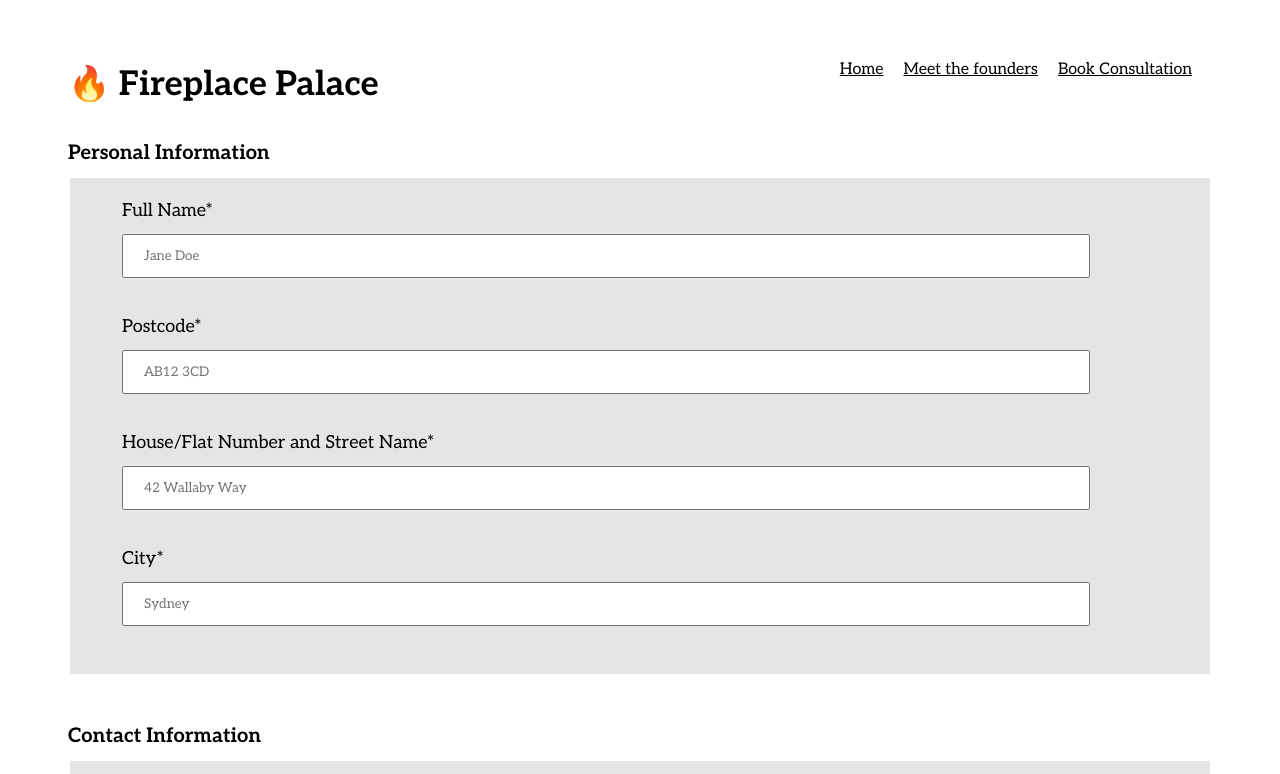
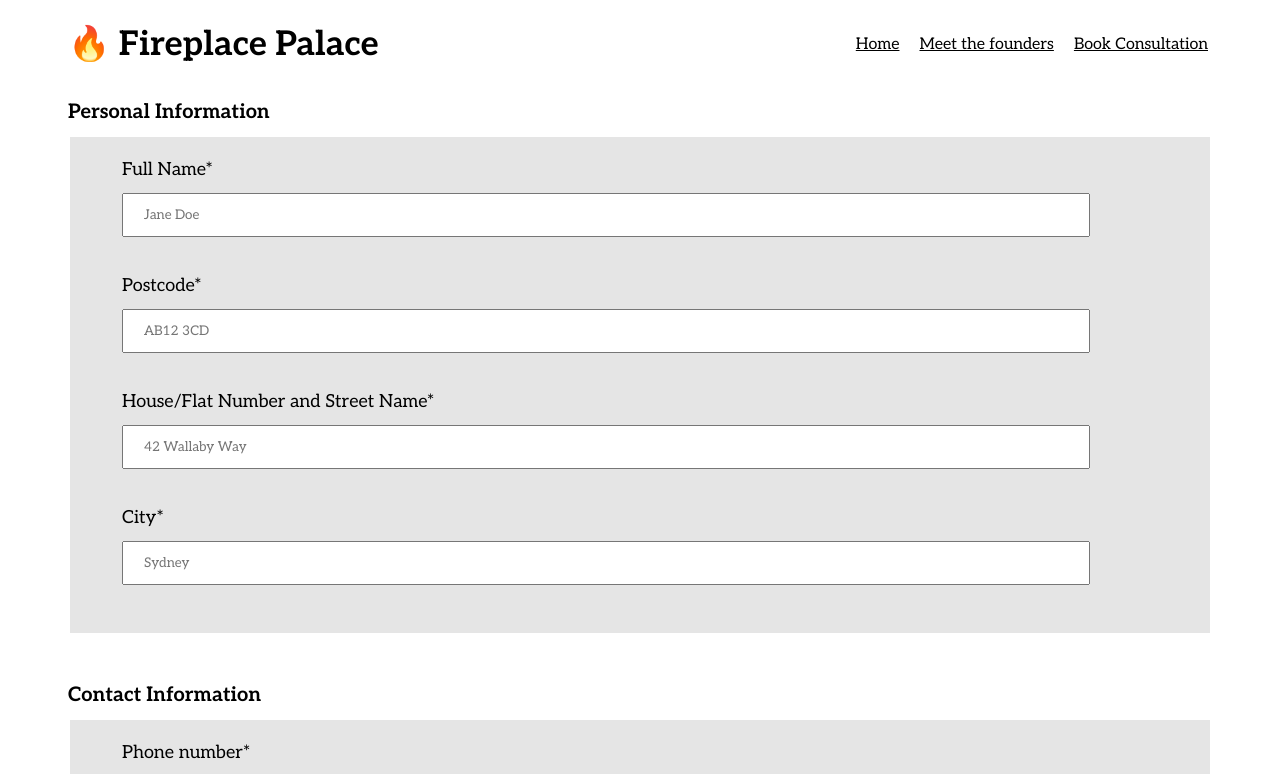
Before and after one commit to SchoolOfCode/bc16-w7d3-workshop-nextjs-boilerplate-room-5-week-7, a Next.js app: page /booking in a window 1280 px wide. Shown: the top 774 px of the page. Built offline with nearby package versions, Linux system fonts and the light colour scheme.

Commit message:
navbar fixed

```diff
--- a/app/globals.css
+++ b/app/globals.css
@@ -13,7 +13,6 @@
   padding: 0 20px;
   justify-content: center;
   align-items: center;
-
 }
 
 .main-content {
--- a/src/ContactForm/ContactForm.css
+++ b/src/ContactForm/ContactForm.css
@@ -1,3 +1,7 @@
+form {
+    margin-top: 100px;
+}
+
 ul {
     list-style: none;
 }
--- a/src/Header/Header.css
+++ b/src/Header/Header.css
@@ -4,7 +4,11 @@
 .site-header {
   grid-row: 1;
   grid-column: 1/5;
-  /* padding-left: 10px; */
+  background-color: white;
+  position: fixed;
+  z-index: 1;
+  width: 100%;
+  top: 0;
 }
 
 .flex-wrapper {
@@ -17,6 +21,15 @@
 .hamburgerImg {
   width: 30px;
   height: 30px;
+  margin-right: 50px;
+  margin-top: 10px;
+}
+
+.hamburgerImgClosed {
+  width: 30px;
+  height: 30px;
+  margin-right: 15px;
+  margin-top: 10px;
 }
 
 .navbar button {
@@ -25,7 +38,7 @@
 }
 
 button:hover {
-  background-color: rgb(209, 209, 209);
+  cursor: pointer;
 }
 
 .menu-open {
@@ -67,7 +80,8 @@ ul {
 @media screen and (min-width: 1024px) {
   .desktop-links {
     display: flex;
-    margin-top: 20px;
+    margin-top: 35px;
+    margin-right: 120px;
   }
 
   .mobile-menu-toggle {
```
Also changed, not shown: Planning/HACKATHON-TWO-PLAN.md (+1 -1 lines), src/Header/Header.jsx (+1 -1 lines).
